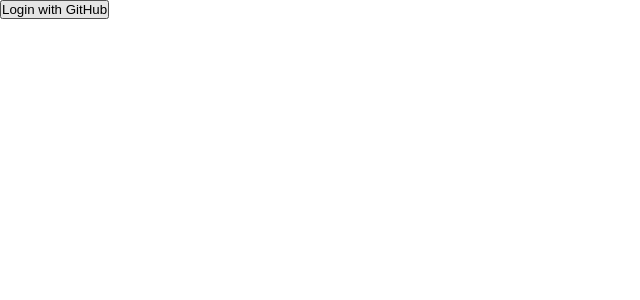
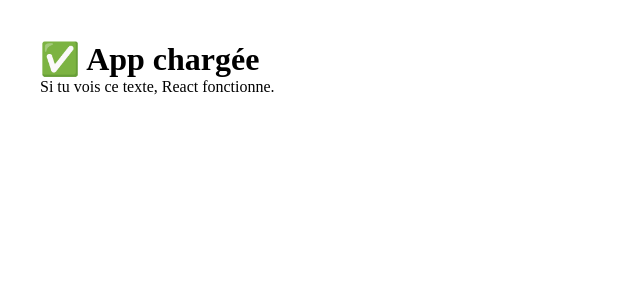
Before and after one commit to mbombaj4-source/ai-agents-tiktok-platform, a React (Vite) app: page / in a window 1280 px wide. Shown: the top 300 px of the page, without its empty margins (0-640 px from the left). Built offline with nearby package versions, Linux system fonts and the light colour scheme; no server answers.

Commit message:
Update App.tsx

```diff
--- a/src/App.tsx
+++ b/src/App.tsx
@@ -1,44 +1,8 @@
-import { useEffect, useState } from 'react'
-import { supabase } from './supabaseClient'
-
-function App() {
-  const [user, setUser] = useState<any>(null)
-  const [loading, setLoading] = useState(true)
-
-  useEffect(() => {
-    supabase.auth.getSession().then(({ data }) => {
-      setUser(data.session?.user ?? null)
-      setLoading(false)
-    })
-
-    const { data: listener } = supabase.auth.onAuthStateChange(
-      (_event, session) => {
-        setUser(session?.user ?? null)
-      }
-    )
-
-    return () => {
-      listener.subscription.unsubscribe()
-    }
-  }, [])
-
-  if (loading) return <div>Loading...</div>
-
-  if (!user) {
-    return (
-      <button
-        onClick={() =>
-          supabase.auth.signInWithOAuth({
-            provider: 'github',
-          })
-        }
-      >
-        Login with GitHub
-      </button>
-    )
-  }
-
-  return <h1>Dashboard</h1>
+export default function App() {
+  return (
+    <div style={{ padding: 40 }}>
+      <h1>✅ App chargée</h1>
+      <p>Si tu vois ce texte, React fonctionne.</p>
+    </div>
+  );
 }
-
-export default App
```
